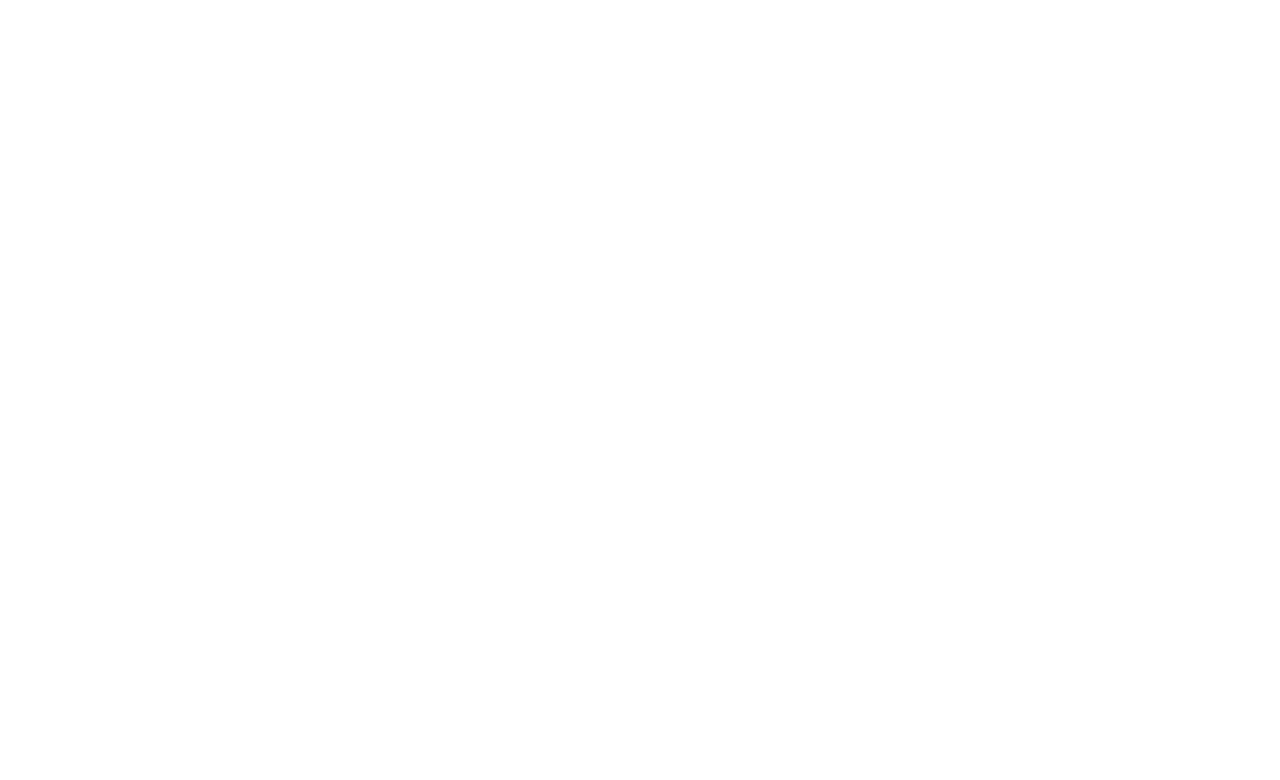
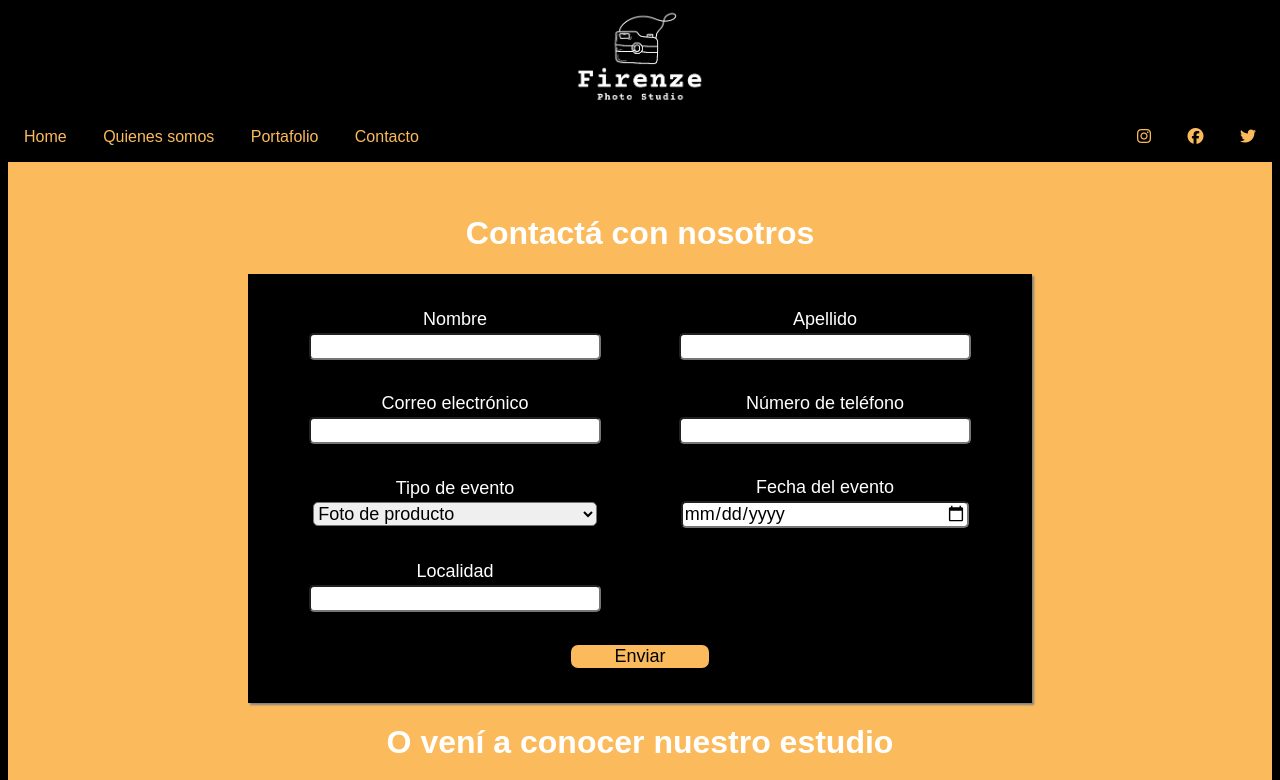
Before and after one commit to ailinseibane/TPO_pagina_fotografia, a plain HTML site: page contacto.html in a window 1280 px wide. Shown: the top 780 px of the page. Drawn offline with nearby package versions, Linux system fonts and the light colour scheme; grey boxes are pictures that could not be loaded; a web font is replaced by a local one.

Commit message:
added contact form and portfolio

```diff
--- a/contacto.html
+++ b/contacto.html
@@ -0,0 +1,119 @@
+<!DOCTYPE html>
+<html>
+
+<head lang="es">
+
+    <meta http-equiv="Content-Type" content="text/html;charset=UTF-8">
+    <meta name="viewport" content="width=device-width, initial-scale=1.0">
+    <title>Firenze Photo Studio</title>
+
+    <script src="https://kit.fontawesome.com/e6e371ef87.js" crossorigin="anonymous"></script>
+    <link rel="preconnect" href="https://fonts.googleapis.com">
+    <link rel="preconnect" href="https://fonts.gstatic.com" crossorigin>
+    <link
+        href="https://fonts.googleapis.com/css2?family=Berkshire+Swash&family=Fira+Sans+Condensed&family=Fjalla+One&family=Quicksand&display=swap"
+        rel="stylesheet">
+    <link rel="stylesheet" href="https://cdnjs.cloudflare.com/ajax/libs/animate.css/4.1.1/animate.min.css" />
+    <link rel="stylesheet" href="css/styles.css">
+    <link rel="stylesheet" href="css/contacto.css">
+
+</head>
+
+<body>
+    <header>
+        <div class="logo">
+            <img src="./src/logo3.png">
+        </div>
+    </header>
+
+
+    <nav>
+        <div>
+            <a href="./index.html">Home</a>
+            <a>Quienes somos</a>
+            <a href="./portafolio.html">Portafolio</a>
+            <a href="./contacto.html">Contacto</a>
+        </div>
+        <div class="redes">
+            <a href="https://www.instagram.com/?hl=es"><i class="fa-brands fa-instagram"></i></a>
+            <a href="https://www.facebook.com"><i class="fa-brands fa-facebook"></i></a>
+            <a href="https://www.twitter.com"> <i class="fa-brands fa-twitter"></i></a>
+        </div>
+    </nav>
+
+
+
+
+    <main>
+        <div class="container">
+            <h1>Contactá con nosotros</h1>
+                <form action="">
+                    <div>
+                        <label for="name">Nombre</label><br>
+                        <input type="text" name="name" id="name" class="text" required>
+                    </div>
+                    <div>
+                        <label for="apellido">Apellido</label><br>
+                        <input type="text" name="apellido" id="apellido" class="text" required>
+                    </div>
+                    <div>
+                        <label for="email">Correo electrónico</label><br>
+                        <input type="email" name="email" id="email" required>
+                    </div>
+                    <div>
+                        <label for="phone">Número de teléfono</label><br>
+                        <input type="tel" name="phone" id="phone" required>
+                    </div>
+                    <div>
+                        <label for="evento">Tipo de evento</label><br>
+                        <select>
+                            <option value="">Foto de producto</option>
+                            <option value="">Foto de boda</option>
+                            <option value="">Foto new-born</option>
+                            <option value="">Otro</option>
+                        </select>
+                    </div>
+                    <div>
+                        <label for="fecha">Fecha del evento</label><br>
+                        <input type="date" name="fecha" id="">
+                    </div>
+                    <div>
+                        <label for="localidad">Localidad</label><br>
+                        <input type="text" name="localidad" id="">
+                    </div>
+                    <button class="form-submit">Enviar</button>
+
+
+
+                </form>
+
+                <h1>O vení a conocer nuestro estudio</h1>
+                <iframe src="https://www.google.com/maps/embed?pb=!1m18!1m12!1m3!1d3290.6380241831657!2d-58.5658893851446!3d-34.43594858050331!2m3!1f0!2f0!3f0!3m2!1i1024!2i768!4f13.1!3m3!1m2!1s0x95bca57a3a05c5c9%3A0xa7f6193af7fc9437!2sRivadavia%201234%2C%20B1646%20FIL%2C%20Provincia%20de%20Buenos%20Aires!5e0!3m2!1ses-419!2sar!4v1650257759557!5m2!1ses-419!2sar" width="600" height="450" style="border:0;" allowfullscreen="" loading="lazy" referrerpolicy="no-referrer-when-downgrade"></iframe>
+        </div>
+    </main>
+
+
+
+
+    <footer>
+        <div>
+            <strong>Firenze Photo Studio</strong><br>
+            Avda. Rivadavia 1234 - CABA<br>
+            011-4455 3456<br>
+        </div>
+        <div>
+            <strong>Contactanos en </strong><br>
+            <a href="mailto:firenze@firenze.com">firenzephotostudio@firenze.com</a><br>
+            <a href="https://www.instagram.com/?hl=es"><i class="fa-brands fa-instagram"></i> Instagram</a>
+            <a href="https://www.facebook.com"><i class="fa-brands fa-facebook"></i> Facebook</a>
+            <a href="https://www.twitter.com"> <i class="fa-brands fa-twitter"></i> Twitter</a>
+
+        </div>
+        <div>
+
+        </div>
+
+    </footer>
+</body>
+
+</html>
--- /dev/null
+++ b/css/contacto.css
@@ -0,0 +1,76 @@
+.logo img{
+    height: 100px;
+}
+
+.logo{
+    margin: 0 auto;
+    text-align: center;
+}
+
+.logo:hover{
+    animation: heartBeat;
+    animation-duration: 2s;
+}
+
+
+.container{
+    text-align: center;
+    background-color: #fbbb5c;
+    padding: 2em;
+}
+
+iframe{
+    border: #fbbb5c solid 5px;
+    box-shadow: 2px 2px 2px black;
+}
+
+form {
+    width: 60%;
+    color: white;
+    display: grid;
+    grid-template-columns: 1fr 1fr;
+    grid-template-rows: repeat(4,auto);
+    align-items:center;
+    justify-items: center;
+    row-gap: 30px;
+    column-gap: 20px;
+    margin: 0 auto;
+    padding: 2em;
+    background-color: black;
+    box-shadow: 2px 2px 2px gray;
+}
+
+form *{
+    width: 90%;
+    border-radius: 5px;
+    font-family: 'Fira Sans Condensed', sans-serif;
+    font-size: large;
+}
+
+form label{
+    color: white;
+    font-size: large;
+    line-height: 1.5em;
+    text-shadow: 2px 2px 2px black;
+}
+
+.form-submit{
+    grid-column: 1/3;
+    margin: 0 auto;
+    width: 20%;
+    background-color: #fbbb5c;
+    font-family: 'Fira Sans Condensed', sans-serif;
+    font-size: large;
+    border: black solid 3px;
+    border-radius: 10px;
+
+}
+
+h1:hover{
+    color: black;
+}
+
+.form-submit:hover{
+animation: heartBeat;
+animation-duration: 2s;
+}
--- /dev/null
+++ b/css/home.css
@@ -0,0 +1,58 @@
+header {
+    margin: 0 auto;
+    background-color: #fbbb5c;
+    color: black;
+}
+
+
+
+.container {
+    display: grid;
+    grid-template-columns: repeat(2, 1fr);
+    grid-template-rows: repeat(3, auto);
+    background-image: url("../src/fondo.jpg");
+    background-size: cover;
+
+}
+
+.foto{
+    width: 100%;
+    overflow: hidden;
+}
+
+.foto img {
+    max-width: 100%;
+    max-height: 100%;
+}
+
+.foto img:hover {
+    animation: pulse;
+    animation-duration: 2s;
+}
+
+.texto_1 {
+
+    display: flex;
+    align-items: center;
+    justify-content: center;
+}
+
+.texto_1 {
+    font-family: 'Berkshire Swash', cursive;
+    font-size: xxx-large;
+
+    margin: 1em 1em;
+    text-align: center;
+}
+
+.texto_3 {
+    background-color: #fbbb5c;
+    color: black;
+    text-align: justify;
+    padding: 10% 10%;
+}
+
+.logo {
+    width: 300px;
+    margin: 0 auto;
+}
--- /dev/null
+++ b/css/portafolio.css
@@ -0,0 +1,68 @@
+.logo img {
+    height: 100px;
+}
+
+.logo {
+    margin: 0 auto;
+    text-align: center;
+}
+
+.logo:hover {
+    animation: heartBeat;
+    animation-duration: 2s;
+}
+
+.container {
+    display: grid;
+    grid-template-columns: repeat(3, 1fr);
+    column-gap: 20px;
+    row-gap: 20px;
+    align-items: center;
+    justify-items: center;
+    background-image: url(../src/fondo.jpg);
+    background-size: cover;
+    background-attachment: fixed;
+    padding: 2em;
+}
+
+li img {
+    max-width: 95%;
+    border: solid 5px white;
+    box-shadow: 2px 2px 2px lightgray;
+}
+
+h1 {
+    color: #fbbb5c;
+    grid-column: 1/4;
+    margin: 2em auto;
+    text-align: center;
+    text-shadow: 2px 2px 2px black;
+
+}
+
+ul {
+    padding: 0;
+    margin: 0;
+}
+
+li {
+    position: relative;
+    float: left;
+    overflow: hidden;
+    text-align: center;
+}
+
+.info {
+    display: none;
+    position: absolute;
+    bottom: 0;
+    z-index: 10;
+    background: rgba(0, 0, 0, 0.5);
+    color: #FFF;
+    padding: 10px;
+    width: 100%;
+}
+
+li:hover .info {
+    display: block;
+}
--- a/css/styles.css
+++ b/css/styles.css
@@ -1,16 +1,10 @@
-body{
+body {
     color: white;
     font-family: 'Fira Sans Condensed', sans-serif;
     background-color: black;
 }
 
-header{
-    margin: 0 auto;
-    background-color: #fbbb5c;
-    color: black;
-}
-
-footer{
+footer {
     text-align: center;
     display: grid;
     grid-template-columns: 1fr 1fr;
@@ -22,57 +16,15 @@ footer{
     padding-top: 1em;
 }
 
-a{
+a {
     color: #fbbb5c;
     text-decoration: none;
     margin: 1em 1em;
 }
 
 
-.foto:hover{
-    animation: pulse;
-    animation-duration: 0.25s;
-}
 
-.container{
-    display: grid;
-    grid-template-columns: repeat(2,1fr);
-    grid-template-rows: repeat(3,auto);
-    background-image: url("../src/fondo.jpg");
-    background-size: cover;
-    background-attachment: fixed;
-}
-
-.foto{
-    overflow: hidden;
-}
-
-img{
-    max-width: 100%;
-    max-height: 100%;
-}
-
-.texto_1{
-
-    display: flex;
-    align-items: center;
-    justify-content: center;
-}
-.texto_1 *{
-    font-family: 'Berkshire Swash', cursive;
-    font-size:xxx-large;
-
-    margin: 1em 1em;
-    text-align: center;
-}
-
-.logo{
-    width: 300px;
-    display: flex;
-    margin: 0 auto;
-}
-
-nav{
+nav {
     padding-top: 1em;
     padding-bottom: 1em;
     top: 0;
@@ -81,49 +33,55 @@ nav{
     color: #fbbb5c;
     display: flex;
     flex-direction: row;
-    justify-content:space-between;
+    justify-content: space-between;
     align-items: center;
+    z-index: 14;
 }
 
-nav *{
+nav * {
     color: #fbbb5c;
 }
 
-nav * *:hover{
+nav * *:hover {
     color: white;
 }
 
-.texto_3{
-    background-color: #fbbb5c;
-    color: black;
-    text-align: justify;
-    padding: 10% 10%;
+a:hover{
+    color: white;
 }
 
-@media only screen and (max-width:992px){
-    .container{
+
+
+
+
+
+@media only screen and (max-width:992px) {
+    .container {
         grid-template-columns: 1fr;
     }
 
-    footer{
+    footer {
         grid-template-columns: 1fr;
         font-size: small;
     }
 }
 
-@media only screen and (max-width:800px){
-    nav{
+@media only screen and (max-width:800px) {
+    nav {
         position: inherit;
-        font-size: small;
         display: inline;
         text-align: center;
     }
 
-    .texto_3{
+    .texto_3 {
         font-size: smaller;
     }
 
-    .redes{
+    .redes {
         display: none;
     }
+
+    .logo {
+        width: 50%;
+    }
 }
```
Also changed, not shown: index.html (+3 -1 lines), portafolio.html (+148 -0 lines), src/3.png (deleted), src/fotografo.jpg (added), src/logo3.png (added), src/otono.jpg (added), src/portafolio/foto_1.webp (added), src/portafolio/foto_2.webp (added), src/portafolio/foto_3.jpg (added), src/portafolio/foto_4.avif (added), src/portafolio/foto_5.jpg (added).
